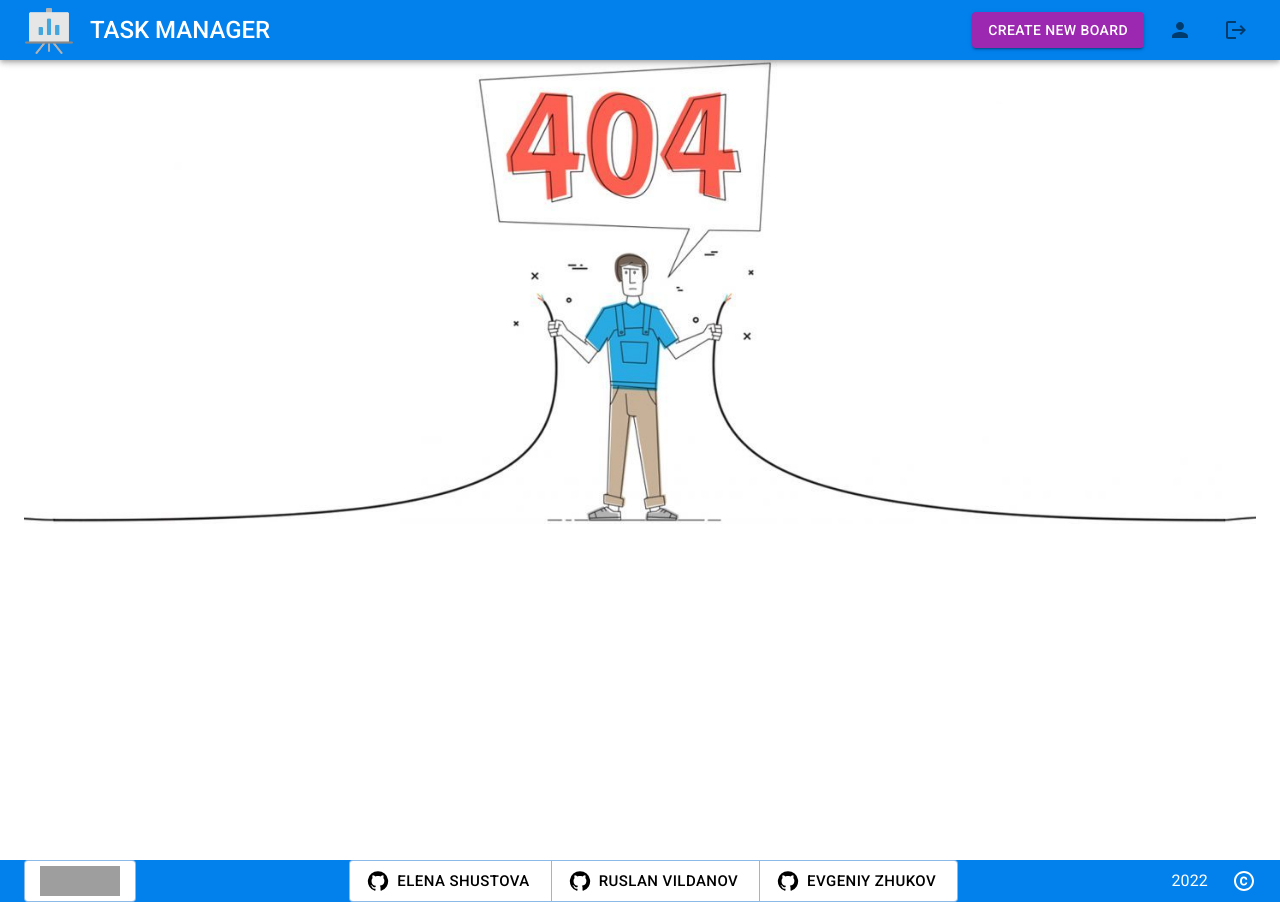
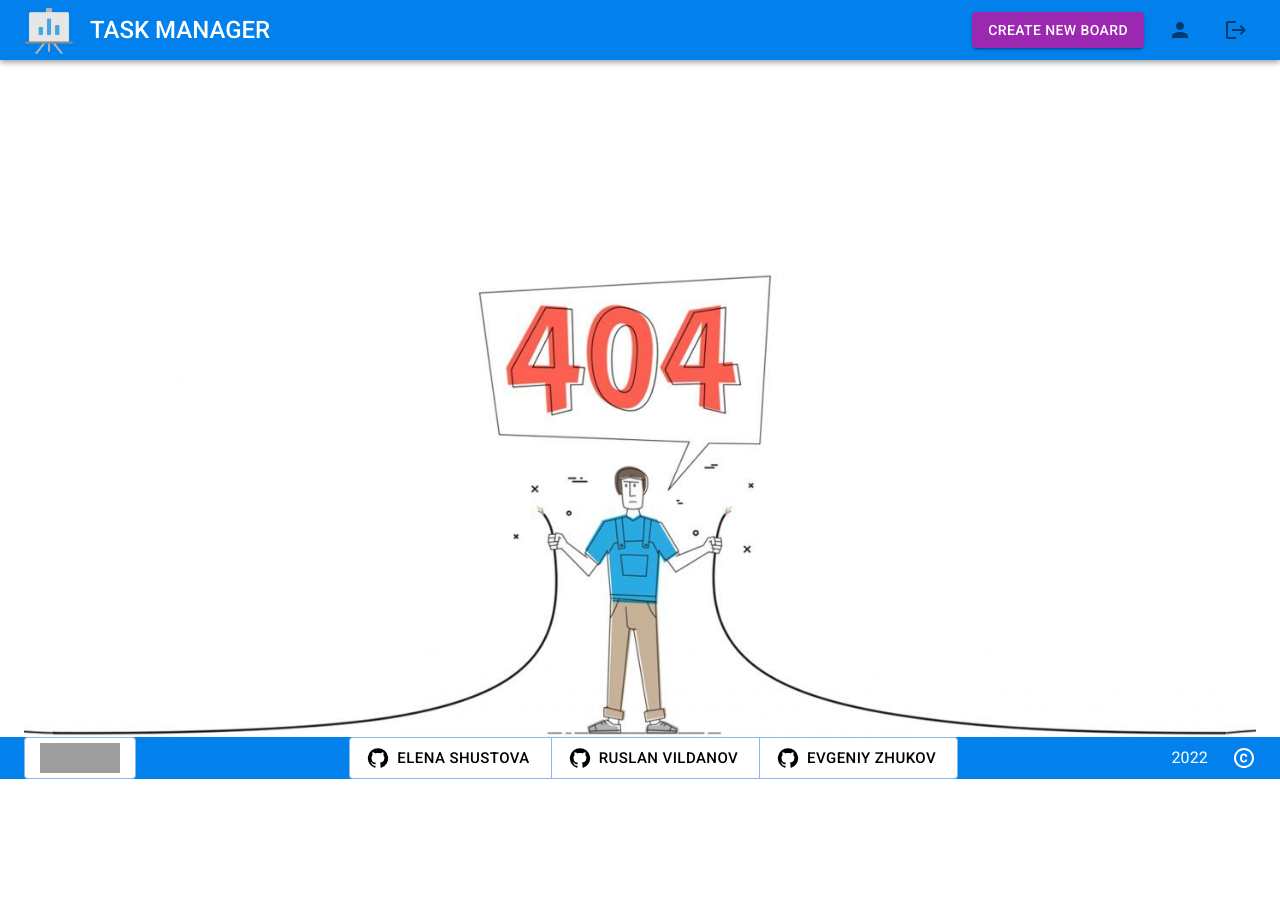
Before and after one commit to yaarusik/project-management-app, a React (Create React App) app: page / in a window 1280 px wide. After the commit the page ends 800 px from the top, so only its background shows below. Built offline with nearby package versions, Linux system fonts and the light colour scheme; grey boxes are pictures that could not be loaded.

Commit message:
fix: change bg position

```diff
--- a/src/Pages/PageNotFound/index.tsx
+++ b/src/Pages/PageNotFound/index.tsx
@@ -9,9 +9,10 @@ function PageNotFound() {
         sx={{
           backgroundImage: 'url(images/404.jpg)',
           width: '100%',
-          height: '100vh',
+          height: '84.6vh',
           backgroundRepeat: 'no-repeat',
           backgroundSize: 'contain',
+          backgroundPosition: 'bottom',
         }}
       ></Box>
     </Container>
```
